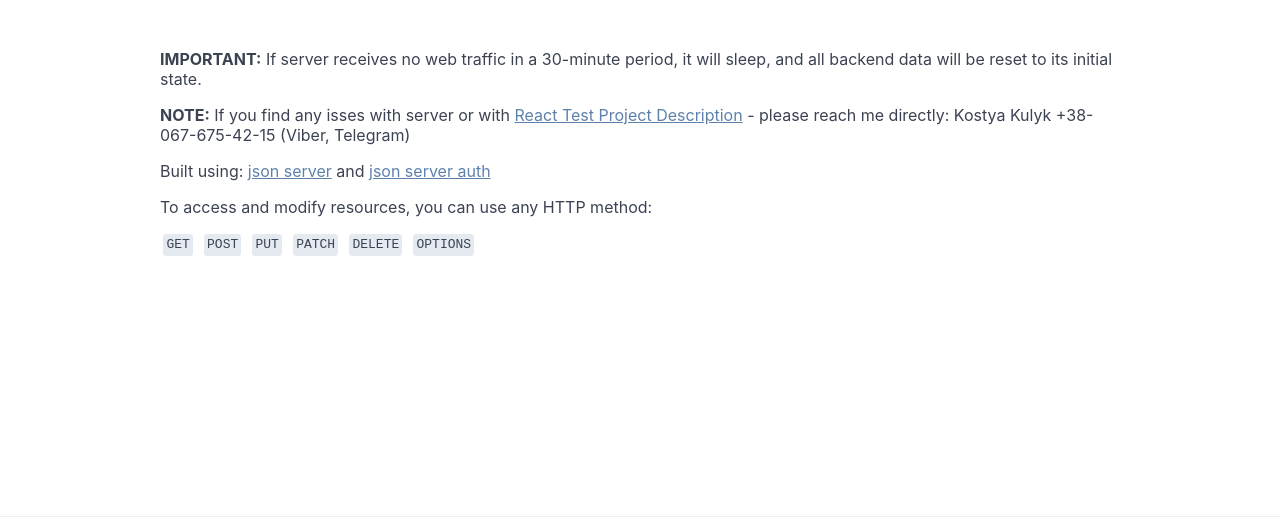
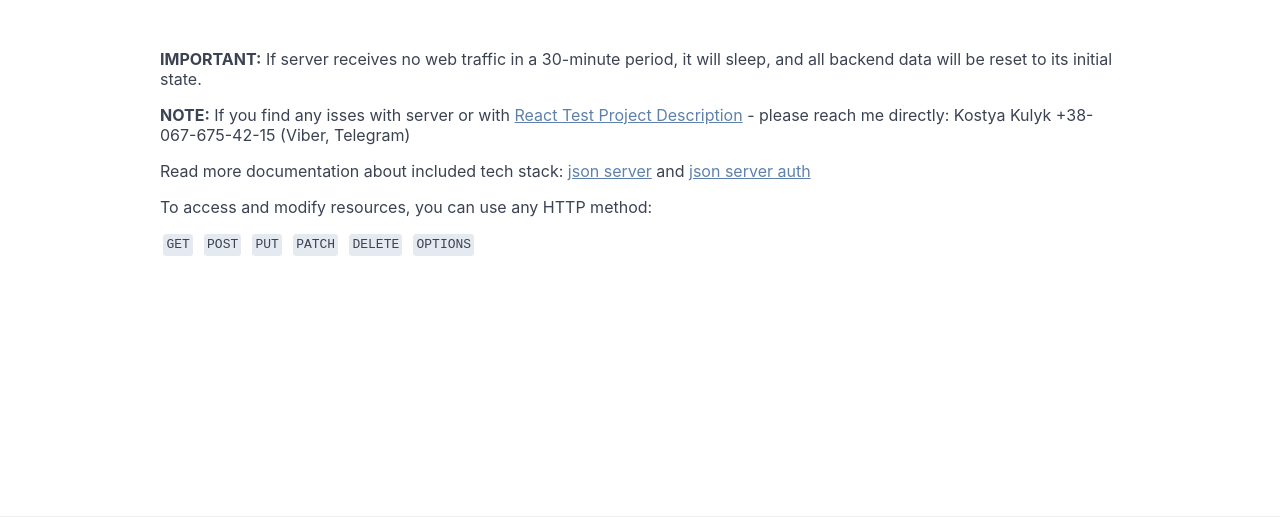
Before and after one commit to bozhenaluskavets/EK-blog-server, a website: page public/index.html in a window 1280 px wide. Shown: the part 283-800 px from the top of the page. Drawn offline with Linux system fonts and the light colour scheme; no server answers.

```diff
--- a/public/index.html
+++ b/public/index.html
@@ -61,7 +61,7 @@
         </p>
 
         <p>
-          Built using:
+          Read more documentation about included tech stack:
           <a href="https://www.npmjs.com/package/json-server" target="_blank"
             >json server</a
           >
```
Also changed, not shown: README.md.
